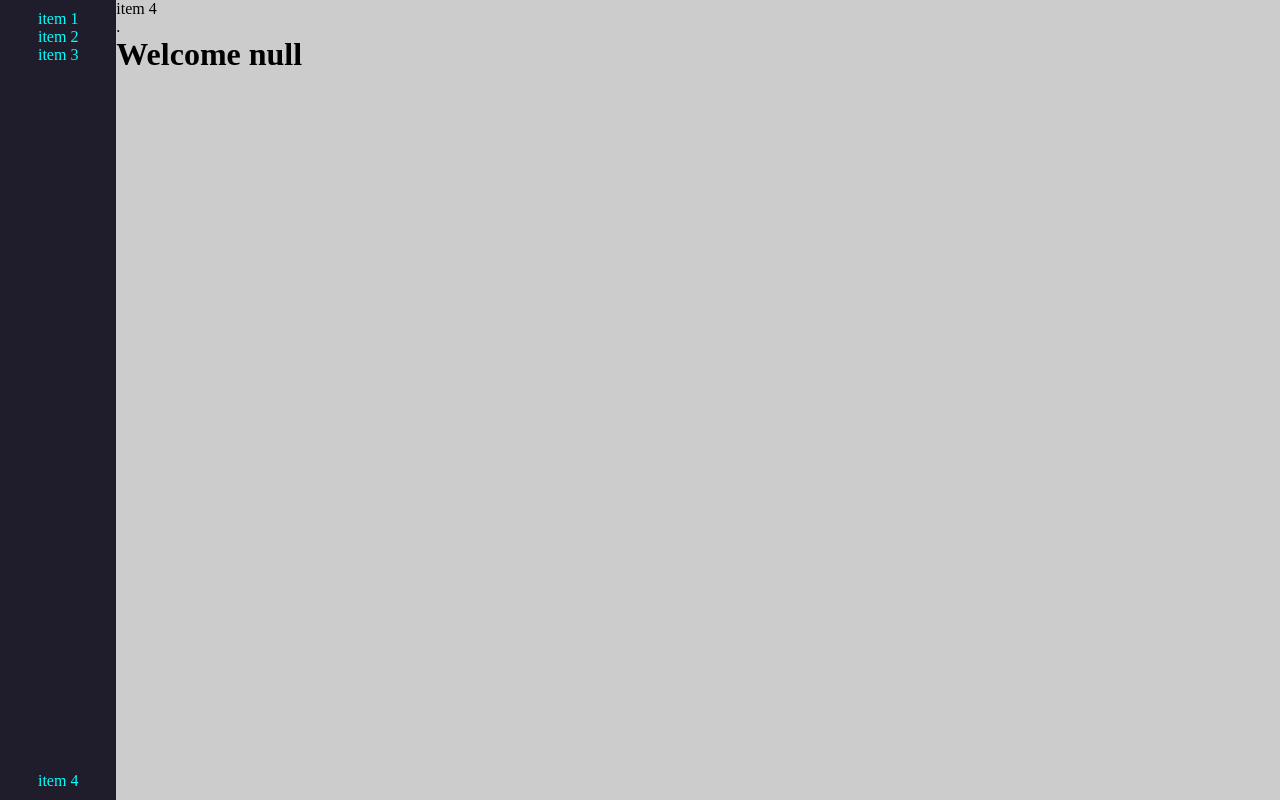
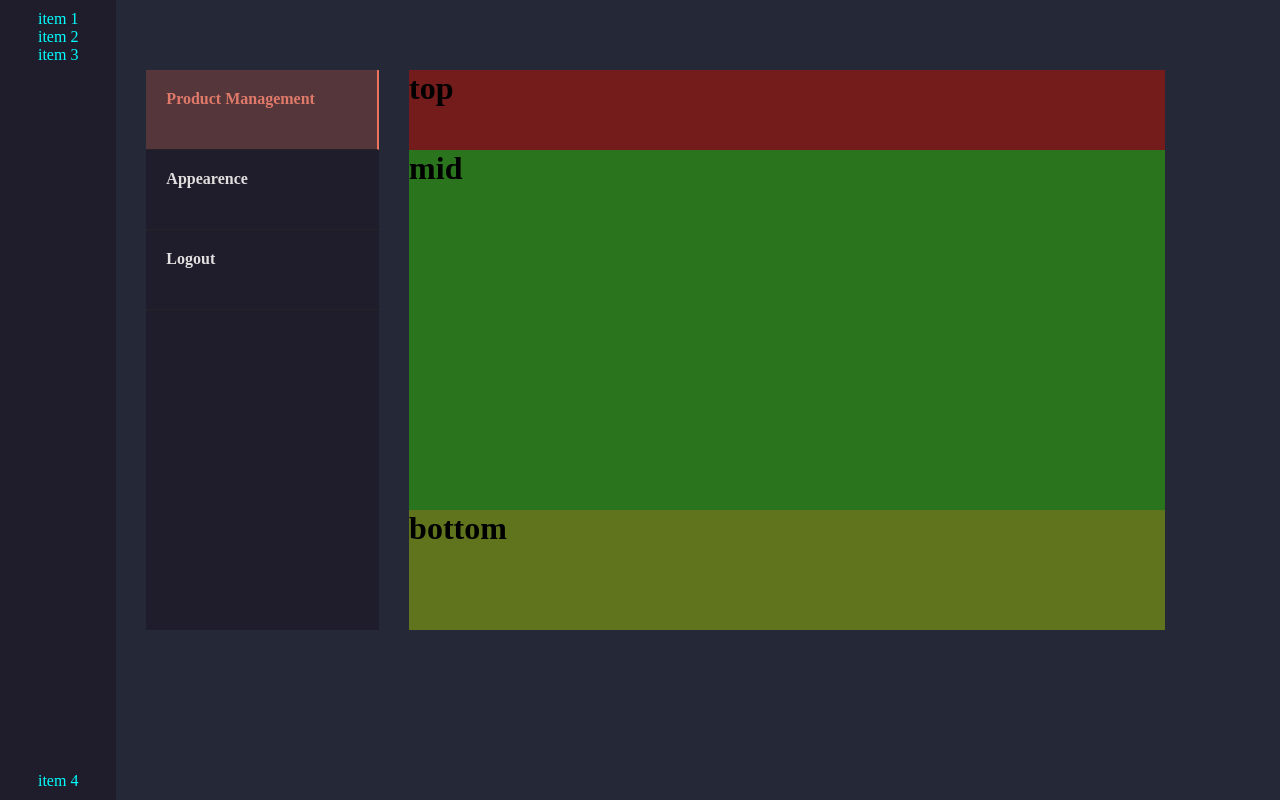
Before and after one commit to hanzala019/POS-Js, a plain HTML site: page client/html/settings.html in a window 1280 px wide. Drawn offline with Linux system fonts and the light colour scheme.

Commit message:
helping my slacker friend

```diff
--- a/client/html/settings.html
+++ b/client/html/settings.html
@@ -17,9 +17,38 @@
                 <div>item 4</div>
         </nav>
 
-        <div class="product-content">
-            <div>item 4</div>
+        <div class="right-container">
+            <div class="mid-section">
+
+                <div>
+                    <h4>Product Management</h4>
+                </div>
+
+                <div>
+                    <h4>Appearence</h4>
+                </div>
+
+                <div>
+                    <h4>Logout</h4>
+                </div>
+            </div>
+
+            <div class="product-management">
+                <div>
+                    <div class="product-top">
+                        <h1>top</h1>
+                    </div>
+                    <div class="product-mid">
+                        <h1>mid</h1>
+                    </div>
+                    <div class="product-bottom">
+                        <h1>bottom</h1>
+                    </div>
+                </div>
+            </div>
+
         </div>
+
 
     </div>
 </body>
@@ -27,24 +56,24 @@
     <script>
 
 
+const divs = document.querySelectorAll('.mid-section div');
 
+function removeAddOrangeClass() {
+    divs.forEach(div => {
+        div.classList.remove('add-orange');
+    });
+}
+
+divs.forEach(div => {
+    div.addEventListener('click', () => {
+
+        removeAddOrangeClass();
+
+        div.classList.add('add-orange');
+    });
+});
+divs[0].classList.add('add-orange');
 
     </script>
 
 </html>
-    <script>
-
-   const userName = window.localStorage.getItem("name");
-   if(userName != " " || userName != null)
-   {
-        document.querySelector(".product-content").append(document.createElement("h1").innerText = ". ");
-        const h1 =  document.createElement("h1");
-        h1.innerText = "Welcome " + userName;
-        document.querySelector(".product-content").append(h1);
-
-   }
-
-
-    </script>
-
-</html>
--- a/client/html/style1.css
+++ b/client/html/style1.css
@@ -1,6 +1,10 @@
 *{
   box-sizing: border-box;
   margin: 0px;
+}
+
+body{
+  background: #252836;
 }
 
 /* The following code is for login.html*/
@@ -11,7 +15,7 @@
   align-items: center;
   justify-content: center;
   flex-direction: column;
-  background: #1F1D2B;
+  /* background: #1F1D2B; */
   box-shadow: 0px 4px 4px rgb(75, 74, 74);
   height: 30vh;
 }
@@ -78,6 +82,68 @@ font-size: 15px;
 
 }
 
+.right-container {
+
+  display: flex;
+}
+
+.mid-section{
+  background-color: #ccc;
+  width: 20%;
+  height: 70vh;
+  margin-top: 6%;
+  margin-left: 30px;
+  margin-right: 30px;
+  background-color: #1F1D2B;
+  /* border-bottom-right-radius: 10px;
+  border-bottom-left-radius: 10px; */
+}
+
+.mid-section > div {
+  color: #e2dfdf;
+  height: 10vh;
+  padding: 20px;
+  border-bottom: #242427 solid 0.5px;
+
+}
+
+.mid-section > div:hover {
+  cursor: pointer;
+  opacity: 0.85;
+}
+
+.add-orange {
+  background: #EA7C6942;
+  color: #df7969 !important;
+  border-right: #ec735e solid 2px;
+
+}
+
+.product-management {
+  background-color: #4e1a1a;
+  width: 65%;
+  height: 70vh;
+  margin-top: 6%;
+  display: flex;
+  flex-direction: column;
+  background-color: #1F1D2B;
+}
+
+.product-top {
+  height: 10vh;
+  background-color: #741c1c;
+}
+
+.product-mid {
+  height: 45vh;
+  background-color: #29741c;
+}
+
+.product-bottom {
+  height: 15vh;
+  background-color: #5f741c;
+}
+
 .navbar{
   background-color: #1F1D2B;
   display: flex;
```
Also changed, not shown: http/index.html (+59 -20 lines).
